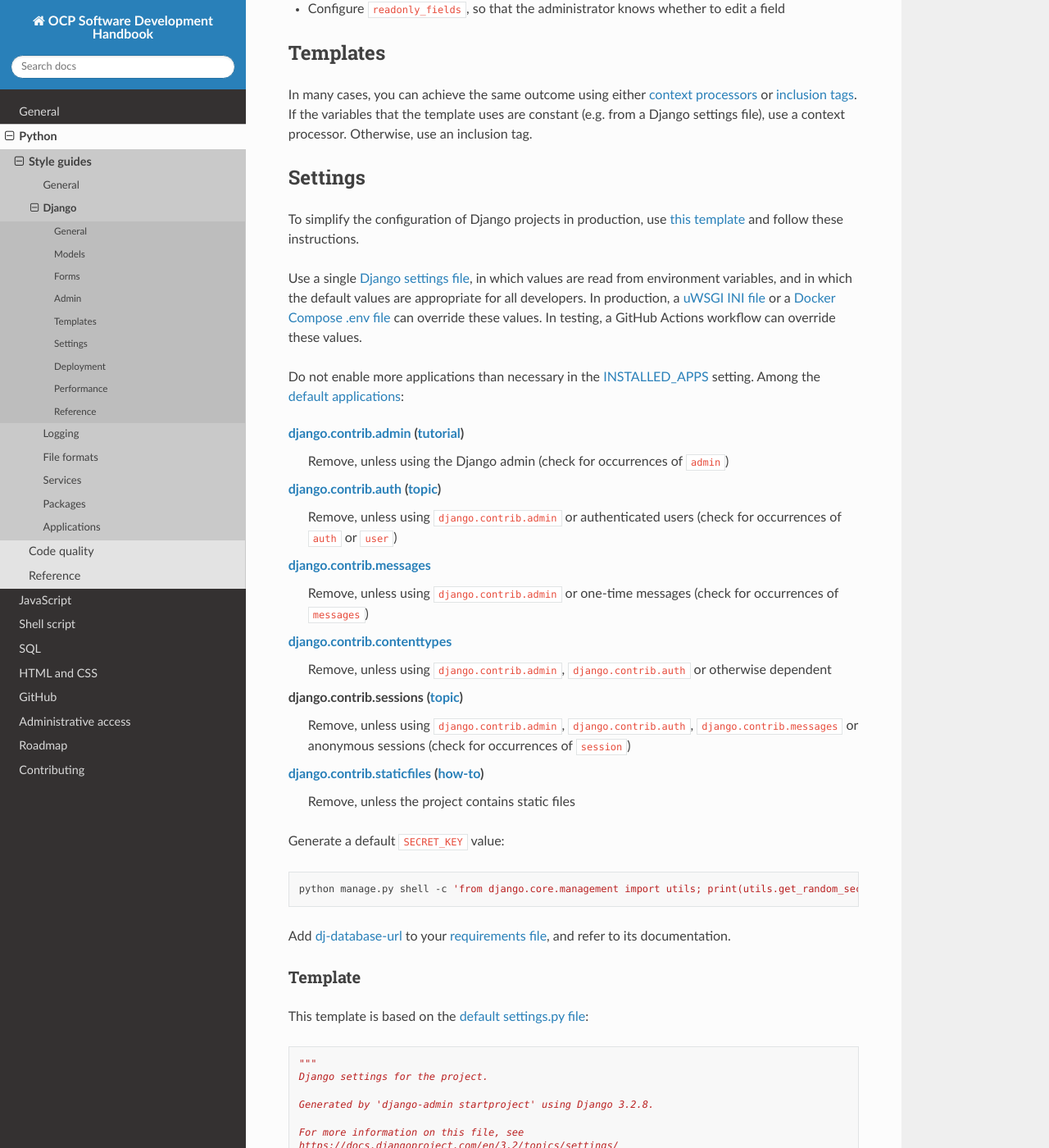
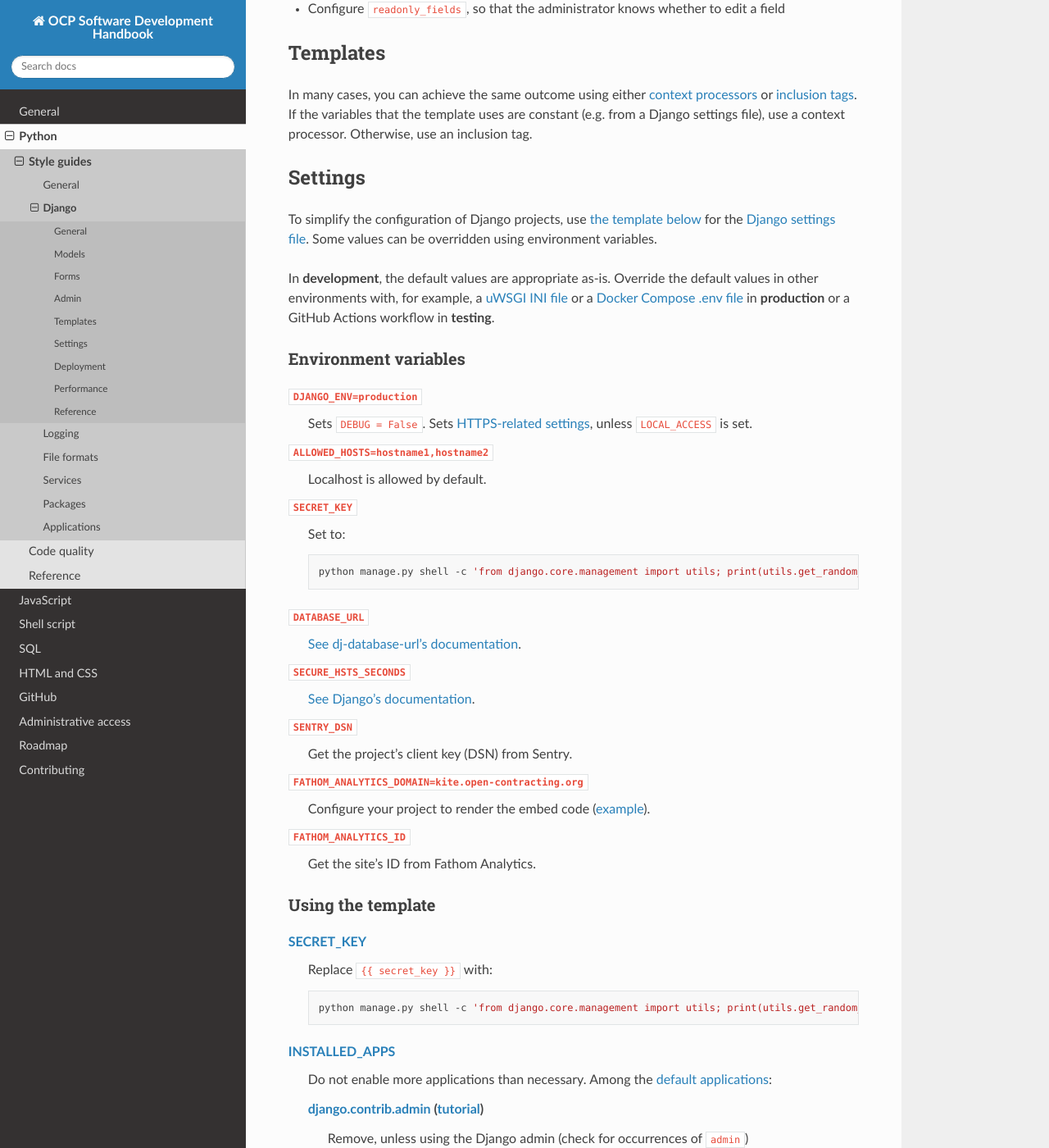
Before and after one commit to open-contracting/software-development-handbook, a Sphinx documentation site: the page built from docs/python/django.rst, in a window 1280 px wide and 1400 px high, scrolled down 631 px. Shown: the whole window at 82% size. Built offline with Sphinx 7.4.7 and the Read the Docs theme 2.0.0, drawn with Linux system fonts in a browser that asks for light colours; some of the changed text lies outside the part shown.

Commit message:
python/django: Fill in instructions for settings
- Include locale/i18n by default, since many projects are multilingual
- Include analytics by default, since many projects use Fathom Analytics
- Make it easy to pass the deployment checklist

```diff
--- a/docs/python/django.rst
+++ b/docs/python/django.rst
@@ -33,39 +33,84 @@ In many cases, you can achieve the same outcome using either `context processors
 Settings
 --------
 
-To simplify the configuration of Django projects in production, use :ref:`this template<django-template>` and follow these instructions.
+To simplify the configuration of Django projects, use :ref:`the template below<django-template>` for the `Django settings file <https://docs.djangoproject.com/en/3.2/topics/settings/>`__. Some values can be overridden using environment variables.
 
-Use a single `Django settings file <https://docs.djangoproject.com/en/3.2/topics/settings/>`__, in which values are read from environment variables, and in which the default values are appropriate for all developers. In production, a `uWSGI INI file <https://github.com/open-contracting/deploy/blob/main/salt/uwsgi/files/django.ini>`__ or a `Docker Compose .env file <https://docs.docker.com/compose/environment-variables/>`__ can override these values. In testing, a GitHub Actions workflow can override these values.
+In **development**, the default values are appropriate as-is. Override the default values in other environments with, for example, a `uWSGI INI file <https://github.com/open-contracting/deploy/blob/main/salt/uwsgi/files/django.ini>`__ or a `Docker Compose .env file <https://docs.docker.com/compose/environment-variables/>`__ in **production** or a GitHub Actions workflow in **testing**.
 
-Do not enable more applications than necessary in the `INSTALLED_APPS <https://docs.djangoproject.com/en/3.2/ref/settings/#std:setting-INSTALLED_APPS>`__ setting. Among the `default applications <https://github.com/django/django/blob/main/django/conf/project_template/project_name/settings.py-tpl>`__:
+Environment variables
+~~~~~~~~~~~~~~~~~~~~~
 
-`django.contrib.admin <https://docs.djangoproject.com/en/3.2/ref/contrib/admin/>`__ (`tutorial <https://docs.djangoproject.com/en/3.2/intro/tutorial02/>`__)
-  Remove, unless using the Django admin (check for occurrences of ``admin``)
-`django.contrib.auth <https://docs.djangoproject.com/en/3.2/ref/contrib/auth/>`__ (`topic <https://docs.djangoproject.com/en/3.2/topics/auth/>`__)
-  Remove, unless using ``django.contrib.admin`` or authenticated users (check for occurrences of ``auth`` or ``user``)
-`django.contrib.messages <https://docs.djangoproject.com/en/3.2/ref/contrib/messages/>`__
-  Remove, unless using ``django.contrib.admin`` or one-time messages (check for occurrences of ``messages``)
-`django.contrib.contenttypes <https://docs.djangoproject.com/en/3.2/ref/contrib/contenttypes/>`__
-  Remove, unless using ``django.contrib.admin``, ``django.contrib.auth`` or otherwise dependent
-django.contrib.sessions (`topic <https://docs.djangoproject.com/en/3.2/topics/http/sessions/>`__)
-  Remove, unless using ``django.contrib.admin``, ``django.contrib.auth``, ``django.contrib.messages`` or anonymous sessions (check for occurrences of ``session``)
-`django.contrib.staticfiles <https://docs.djangoproject.com/en/3.2/ref/contrib/staticfiles/>`__ (`how-to <https://docs.djangoproject.com/en/3.2/howto/static-files/>`__)
-  Remove, unless the project contains static files
+``DJANGO_ENV=production``
+  Sets ``DEBUG = False``. Sets `HTTPS-related settings <https://docs.djangoproject.com/en/3.2/topics/security/#ssl-https>`__, unless ``LOCAL_ACCESS`` is set.
+``ALLOWED_HOSTS=hostname1,hostname2``
+  Localhost is allowed by default.
+``SECRET_KEY``
+  Set to:
 
-Generate a default ``SECRET_KEY`` value:
+  .. code-block:: bash
 
-.. code-block:: bash
+     python manage.py shell -c 'from django.core.management import utils; print(utils.get_random_secret_key())'
 
-   python manage.py shell -c 'from django.core.management import utils; print(utils.get_random_secret_key())'
+``DATABASE_URL``
+  `See dj-database-url's documentation <https://github.com/kennethreitz/dj-database-url#readme>`__.
+``SECURE_HSTS_SECONDS``
+  `See Django's documentation <https://docs.djangoproject.com/en/3.2/ref/middleware/#http-strict-transport-security>`__.
+``SENTRY_DSN``
+  Get the project's client key (DSN) from Sentry.
+``FATHOM_ANALYTICS_DOMAIN=kite.open-contracting.org``
+  Configure your project to render the embed code (`example <https://github.com/open-contracting/data-registry/pull/160/files>`__).
+``FATHOM_ANALYTICS_ID``
+  Get the site's ID from Fathom Analytics.
 
-Add `dj-database-url <https://github.com/kennethreitz/dj-database-url#readme>`__ to your :ref:`requirements file<application-requirements>`, and refer to its documentation.
+Using the template
+~~~~~~~~~~~~~~~~~~
+
+`SECRET_KEY <https://docs.djangoproject.com/en/3.2/ref/settings/#std:setting-SECRET_KEY>`__
+  Replace ``{{ secret_key }}`` with:
+
+  .. code-block:: bash
+
+     python manage.py shell -c 'from django.core.management import utils; print(utils.get_random_secret_key())'
+
+`INSTALLED_APPS <https://docs.djangoproject.com/en/3.2/ref/settings/#std:setting-INSTALLED_APPS>`__
+  Do not enable more applications than necessary. Among the `default applications <https://github.com/django/django/blob/main/django/conf/project_template/project_name/settings.py-tpl>`__:
+
+  `django.contrib.admin <https://docs.djangoproject.com/en/3.2/ref/contrib/admin/>`__ (`tutorial <https://docs.djangoproject.com/en/3.2/intro/tutorial02/>`__)
+    Remove, unless using the Django admin (check for occurrences of ``admin``)
+  `django.contrib.auth <https://docs.djangoproject.com/en/3.2/ref/contrib/auth/>`__ (`topic <https://docs.djangoproject.com/en/3.2/topics/auth/>`__)
+    Remove, unless using ``django.contrib.admin`` or authenticated users (check for occurrences of ``auth`` or ``user``)
+  `django.contrib.messages <https://docs.djangoproject.com/en/3.2/ref/contrib/messages/>`__
+    Remove, unless using ``django.contrib.admin`` or one-time messages (check for occurrences of ``messages``)
+  `django.contrib.contenttypes <https://docs.djangoproject.com/en/3.2/ref/contrib/contenttypes/>`__
+    Remove, unless using ``django.contrib.admin``, ``django.contrib.auth`` or otherwise dependent
+  django.contrib.sessions (`topic <https://docs.djangoproject.com/en/3.2/topics/http/sessions/>`__)
+    Remove, unless using ``django.contrib.admin``, ``django.contrib.auth``, ``django.contrib.messages`` or anonymous sessions (check for occurrences of ``session``)
+  `django.contrib.staticfiles <https://docs.djangoproject.com/en/3.2/ref/contrib/staticfiles/>`__ (`how-to <https://docs.djangoproject.com/en/3.2/howto/static-files/>`__)
+    Remove, unless the project contains static files
+
+  Then, make any corresponding changes to ``urls.py``, and ``MIDDLEWARE``, ``TEMPLATES``, ``STATIC_URL`` and ``AUTH_PASSWORD_VALIDATORS`` in ``settings.py``.
+`DATABASES <https://docs.djangoproject.com/en/3.2/ref/settings/#std:setting-DATABASES>`__
+
+  -  Add `dj-database-url <https://github.com/kennethreitz/dj-database-url#readme>`__ to your :ref:`requirements file<application-requirements>`.
+  -  Replace ``{{ database_name }}`` and ``{{ app_name }}``.
+
+`LOGGING <https://docs.djangoproject.com/en/3.2/ref/settings/#std:setting-LOGGING>`__
+  See :doc:`logging`.
+
+Add additional settings for:
+
+-  Django under ``# Project-specific Django configuration``
+-  Dependencies under ``# Dependency configuration``
+-  Your project under ``# Project configuration``
 
 .. _django-template:
 
 Template
 ~~~~~~~~
 
-This template is based on the `default settings.py file <https://github.com/django/django/blob/stable/3.2.x/django/conf/project_template/project_name/settings.py-tpl>`__:
+This template is based on the `default settings.py file <https://github.com/django/django/blob/stable/3.2.x/django/conf/project_template/project_name/settings.py-tpl>`__. You can also refer to the `default Django settings <https://github.com/django/django/blob/stable/3.2.x/django/conf/global_settings.py>`__.
+
+Replace ``{{ project_name }}`` with the project's module name:
 
 .. code-block:: python
 
@@ -81,7 +126,16 @@ This template is based on the `default settings.py file <https://github.com/djan
    https://docs.djangoproject.com/en/3.2/ref/settings/
    """
 
+   import os
    from pathlib import Path
+
+   import dj_database_url
+   import sentry_sdk
+   from sentry_sdk.integrations.django import DjangoIntegration
+   from sentry_sdk.integrations.logging import ignore_logger
+
+   production = os.getenv('DJANGO_ENV') == 'production'
+   local_access = os.getenv('LOCAL_ACCESS')
 
    # Build paths inside the project like this: BASE_DIR / 'subdir'.
    BASE_DIR = Path(__file__).resolve().parent.parent
@@ -91,12 +145,14 @@ This template is based on the `default settings.py file <https://github.com/djan
    # See https://docs.djangoproject.com/en/3.2/howto/deployment/checklist/
 
    # SECURITY WARNING: keep the secret key used in production secret!
-   SECRET_KEY = '{{ secret_key }}'
+   SECRET_KEY = os.getenv('SECRET_KEY', '{{ secret_key }}')
 
    # SECURITY WARNING: don't run with debug turned on in production!
-   DEBUG = True
+   DEBUG = not production
 
-   ALLOWED_HOSTS = []
+   ALLOWED_HOSTS = ['localhost', '127.0.0.1', '0.0.0.0']
+   if 'ALLOWED_HOSTS' in os.environ:
+       ALLOWED_HOSTS.extend(os.getenv('ALLOWED_HOSTS').split(','))
 
 
    # Application definition
@@ -113,6 +169,7 @@ This template is based on the `default settings.py file <https://github.com/djan
    MIDDLEWARE = [
        'django.middleware.security.SecurityMiddleware',
        'django.contrib.sessions.middleware.SessionMiddleware',
+       "django.middleware.locale.LocaleMiddleware",
        'django.middleware.common.CommonMiddleware',
        'django.middleware.csrf.CsrfViewMiddleware',
        'django.contrib.auth.middleware.AuthenticationMiddleware',
@@ -131,6 +188,7 @@ This template is based on the `default settings.py file <https://github.com/djan
                'context_processors': [
                    'django.template.context_processors.debug',
                    'django.template.context_processors.request',
+                   'django.template.context_processors.i18n',
                    'django.contrib.auth.context_processors.auth',
                    'django.contrib.messages.context_processors.messages',
                ],
@@ -145,10 +203,7 @@ This template is based on the `default settings.py file <https://github.com/djan
    # https://docs.djangoproject.com/en/3.2/ref/settings/#databases
 
    DATABASES = {
-       'default': {
-           'ENGINE': 'django.db.backends.sqlite3',
-           'NAME': BASE_DIR / 'db.sqlite3',
-       }
+       'default': dj_database_url.config(default="postgresql:///{{ database_name }}?application_name={{ app_name }}")
    }
 
 
@@ -195,6 +250,73 @@ This template is based on the `default settings.py file <https://github.com/djan
 
    DEFAULT_AUTO_FIELD = 'django.db.models.BigAutoField'
 
+
+   # Project-specific Django configuration
+
+   # https://docs.djangoproject.com/en/3.2/topics/logging/#django-security
+   LOGGING = {
+       "version": 1,
+       "disable_existing_loggers": False,
+       "formatters": {
+           "console": {
+               "format": "%(asctime)s %(levelname)s [%(name)s:%(lineno)s] %(message)s",
+           },
+       },
+       "handlers": {
+           "console": {
+               "class": "logging.StreamHandler",
+               "formatter": "console",
+           },
+           "null": {
+               "class": "logging.NullHandler",
+           },
+       },
+       "loggers": {
+           "": {
+               "handlers": ["console"],
+               "level": "INFO",
+           },
+           "django.security.DisallowedHost": {
+               "handlers": ["null"],
+               "propagate": False,
+           },
+       },
+   }
+
+   # https://docs.djangoproject.com/en/3.2/howto/deployment/checklist/
+   if production and not local_access:
+       # Run: env DJANGO_ENV=production SECURE_HSTS_SECONDS=1 ./manage.py check --deploy
+       CSRF_COOKIE_SECURE = True
+       SESSION_COOKIE_SECURE = True
+       SECURE_SSL_REDIRECT = True
+       SECURE_REFERRER_POLICY = "same-origin"  # default in Django >= 3.1
+
+       # https://docs.djangoproject.com/en/3.2/ref/middleware/#http-strict-transport-security
+       if "SECURE_HSTS_SECONDS" in os.environ:
+           SECURE_HSTS_SECONDS = int(os.getenv("SECURE_HSTS_SECONDS"))
+           SECURE_HSTS_INCLUDE_SUBDOMAINS = True
+           SECURE_HSTS_PRELOAD = True
+
+
+   # Dependency configuration
+
+   if "SENTRY_DSN" in os.environ:
+       # https://docs.sentry.io/platforms/python/logging/#ignoring-a-logger
+       ignore_logger("django.security.DisallowedHost")
+       sentry_sdk.init(
+           dsn=os.getenv("SENTRY_DSN"),
+           integrations=[DjangoIntegration()],
+           traces_sample_rate=0,  # The Sentry plan does not include Performance.
+       )
+
+
+   # Project configuration
+
+   FATHOM = {
+       "domain": os.getenv("FATHOM_ANALYTICS_DOMAIN") or "cdn.usefathom.com",
+       "id": os.getenv("FATHOM_ANALYTICS_ID"),
+   }
+
 Deployment
 ----------
 
```
Also changed, not shown: other parts of docs/python/django.rst (+0 -1 lines).
